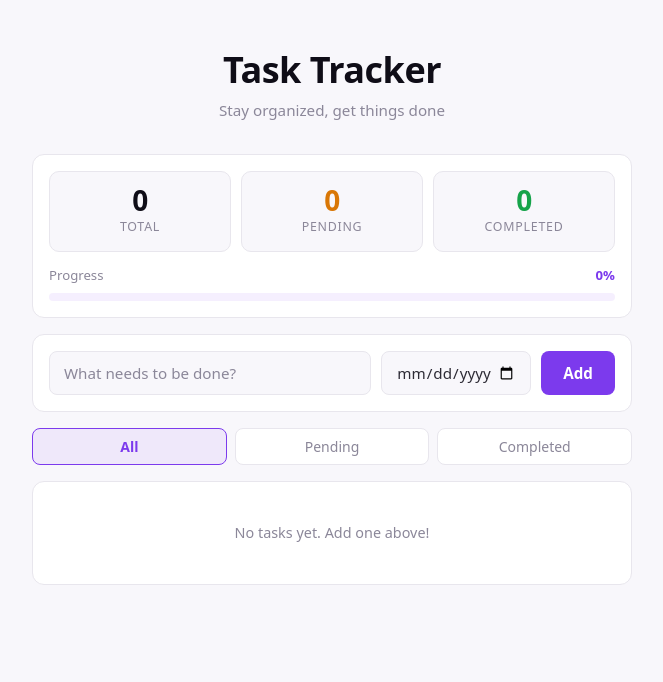
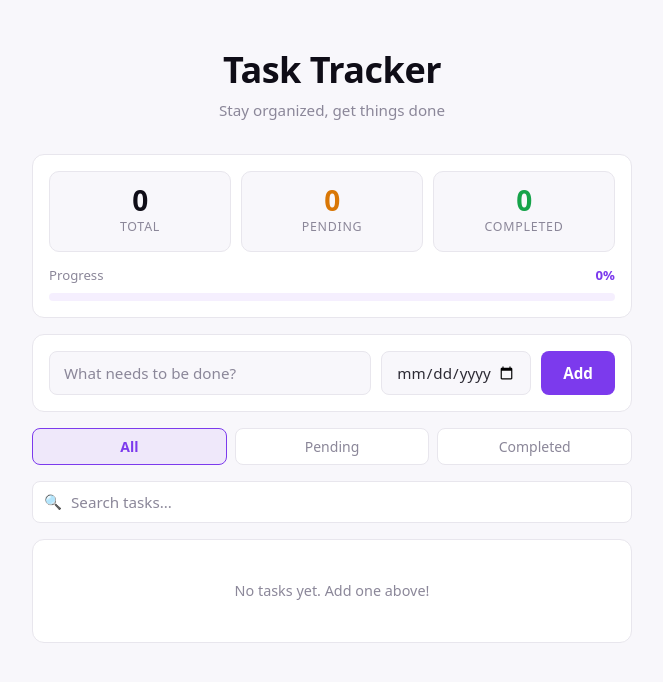
Before and after one commit to Mshega/task-tracker, a React (Vite) app: page / in a window 1280 px wide. Shown: the top 682 px of the page, without its empty margins (308-971 px from the left). Built offline with nearby package versions, Linux system fonts and the light colour scheme.

Commit message:
adding search bar

```diff
--- a/src/App.css
+++ b/src/App.css
@@ -538,3 +538,40 @@
   color: var(--warning);
   background: rgba(217, 119, 6, 0.12);
 }
+
+/* ── Search ─────────────────────────────────────────── */
+.search {
+  position: relative;
+}
+
+.search__input {
+  width: 100%;
+  padding: 10px 14px 10px 38px;
+  font-size: 0.95rem;
+  font-family: inherit;
+  color: var(--text);
+  background: var(--surface);
+  border: 1px solid var(--border);
+  border-radius: 8px;
+  outline: none;
+  transition: border-color 0.2s, box-shadow 0.2s;
+}
+
+.search__input::placeholder {
+  color: var(--text-muted);
+}
+
+.search__input:focus {
+  border-color: var(--accent);
+  box-shadow: 0 0 0 3px var(--accent-glow);
+}
+
+.search__icon {
+  position: absolute;
+  left: 12px;
+  top: 50%;
+  transform: translateY(-50%);
+  font-size: 0.9rem;
+  color: var(--text-muted);
+  pointer-events: none;
+}
--- a/src/App.jsx
+++ b/src/App.jsx
@@ -82,6 +82,7 @@ function App() {
   const [input, setInput] = useState('')
   const [dueDate, setDueDate] = useState('')
   const [filter, setFilter] = useState('All')
+  const [search, setSearch] = useState('')
   const [editingId, setEditingId] = useState(null)
   const [editText, setEditText] = useState('')
   const [editDueDate, setEditDueDate] = useState('')
@@ -167,8 +168,9 @@ function App() {
   )
 
   const filteredTasks = tasks.filter(task => {
-    if (filter === 'Pending') return !task.completed
-    if (filter === 'Completed') return task.completed
+    if (filter === 'Pending' && task.completed) return false
+    if (filter === 'Completed' && !task.completed) return false
+    if (search.trim() && !task.text.toLowerCase().includes(search.trim().toLowerCase())) return false
     return true
   })
 
@@ -228,12 +230,26 @@ function App() {
           ))}
         </section>
 
+        <section className="search" aria-label="Search tasks">
+          <span className="search__icon" aria-hidden="true">🔍</span>
+          <input
+            className="search__input"
+            type="search"
+            placeholder="Search tasks..."
+            value={search}
+            onChange={e => setSearch(e.target.value)}
+            aria-label="Search tasks"
+          />
+        </section>
+
         <section className="task-list-section" aria-label="Task list">
           {filteredTasks.length === 0 ? (
             <div className="empty-state">
               {tasks.length === 0
                 ? 'No tasks yet. Add one above!'
-                : `No ${filter.toLowerCase()} tasks.`}
+                : search.trim()
+                  ? `No tasks match "${search.trim()}".`
+                  : `No ${filter.toLowerCase()} tasks.`}
             </div>
           ) : (
             <ul className="task-list" role="list">
```
